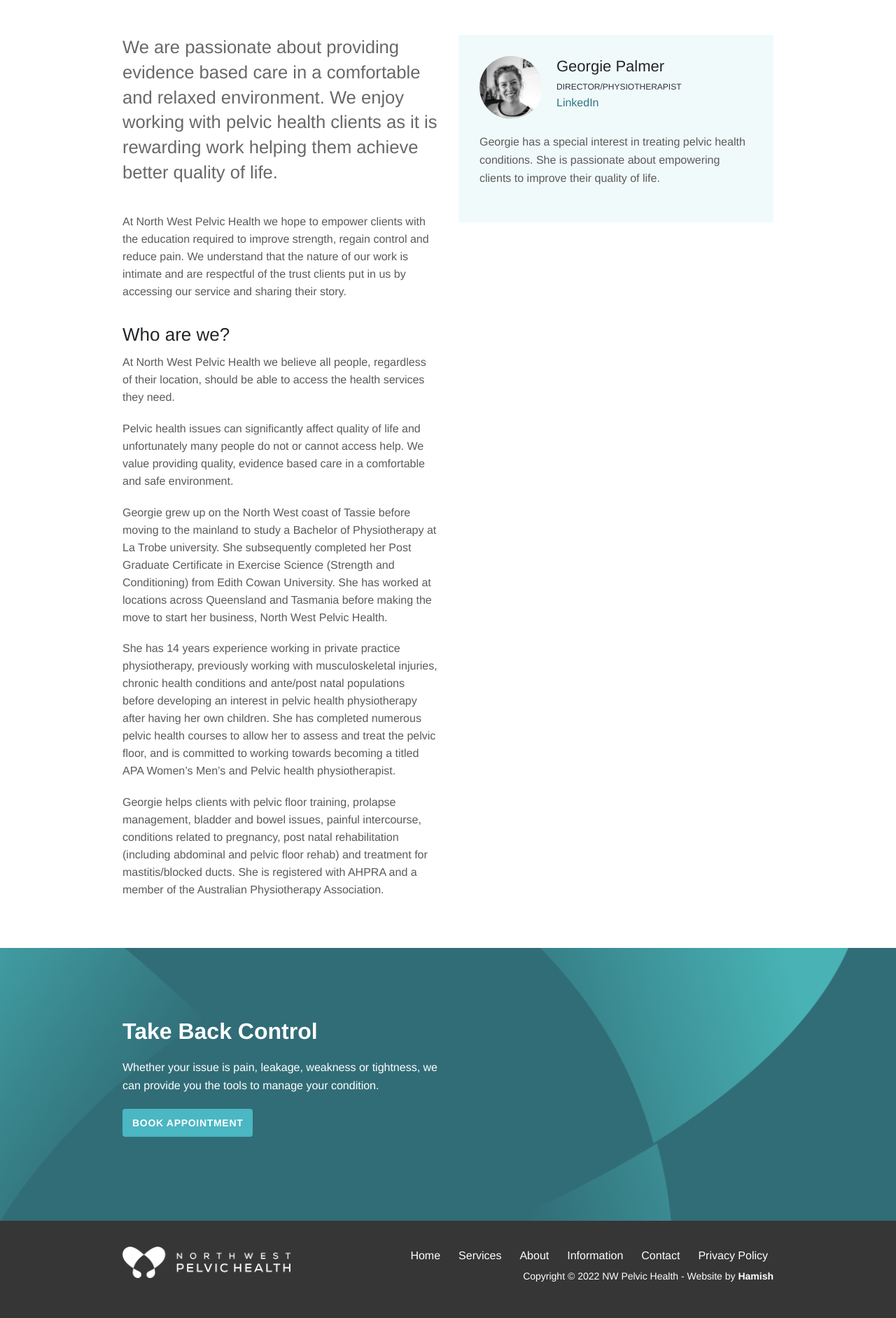
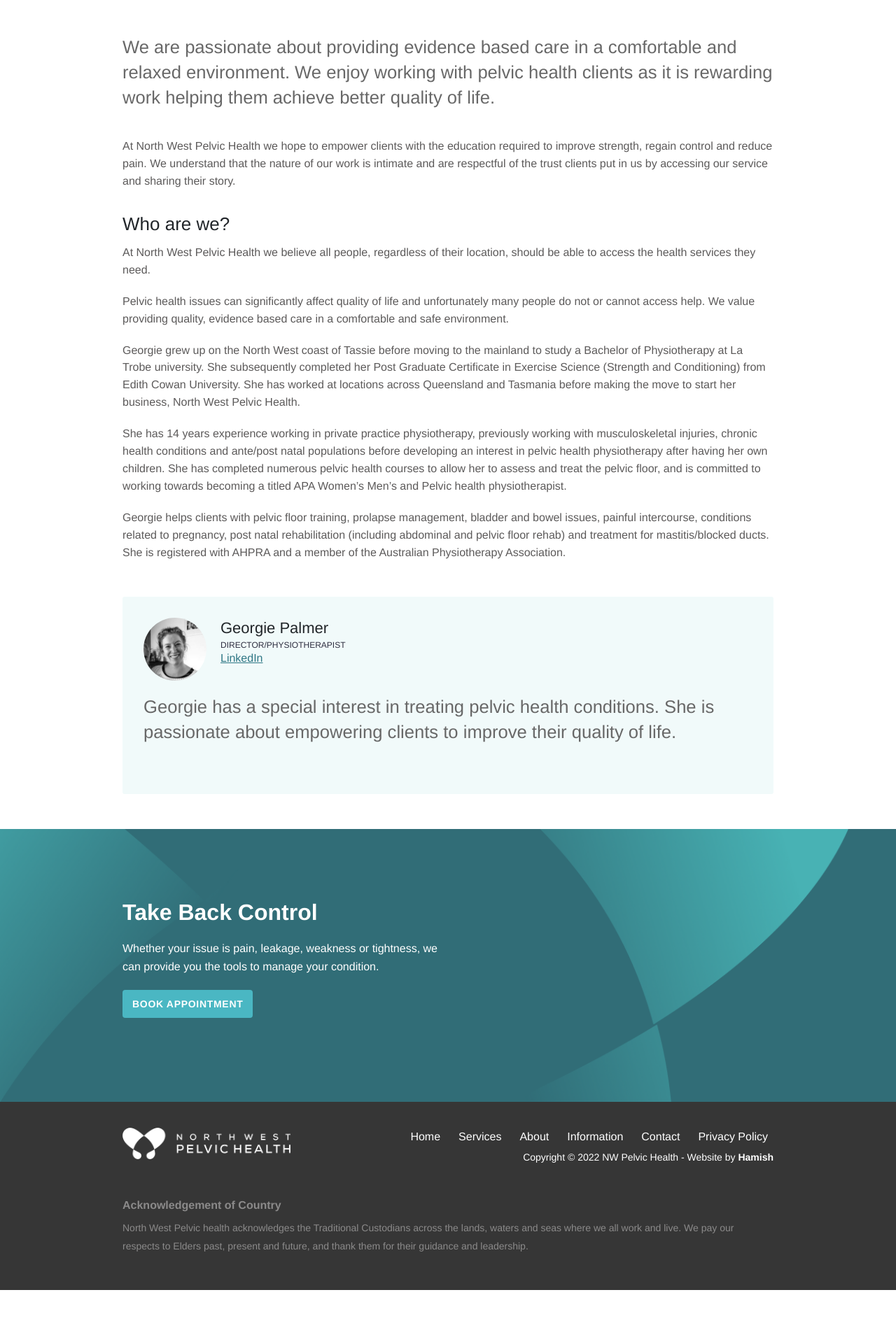
Before and after one commit to nwph/nwph.github.io, a Jekyll site: the page built from about.md, in a window 1280 px wide. Shown: the part 593-2477 px from the top of the page at 70% size. Built offline with Jekyll 4.4.1, drawn with Linux system fonts in a browser that asks for light colours; after the commit the page ends 2437 px from its top, so only the background shows below that.

Commit message:
Improvement to About Layout

```diff
--- a/_layouts/about.html
+++ b/_layouts/about.html
@@ -17,18 +17,12 @@
 
 <div class="container mt-5 mb-5">
     <div class="row">
-        <div class="col-6">
+        <div class="col">
             <div class="content">
                 {{content}}
-            </div>
-        </div>
-        <div class="col-6">
-
-                <div class="row">
                 {% assign promoted_teams = site.team | where: "promoted", true | sort: "weight" %}
                 {% for team in promoted_teams %}
-                    <div class="col-12">
-                        <div class="team team-summary team-summary-large">
+                    <div class="team team-summary team-summary-large mt-5">
                         {% if team.image %}
                         <div class="team-image">
                             <img width="90" height="90" alt="{{ team.title }}" class="img-fluid mb-2" src="{{ team.image | relative_url }}" />
@@ -43,10 +37,8 @@
                         </div>
                         <div class="team-content">{{ team.content }}</div>
                     </div>
-                    </div>
                 {% endfor %}
-                </div>
-
             </div>
         </div>
     </div>
+</div>
--- a/_sass/components/_content.scss
+++ b/_sass/components/_content.scss
@@ -5,8 +5,6 @@
   img {
     max-width: 100%;
     height: auto;
-    margin-top: 20px;
-    margin-bottom: 20px;
   }
   strong {
     font-width: bold;
```
Lines whose indentation alone changed are shown as unchanged.
